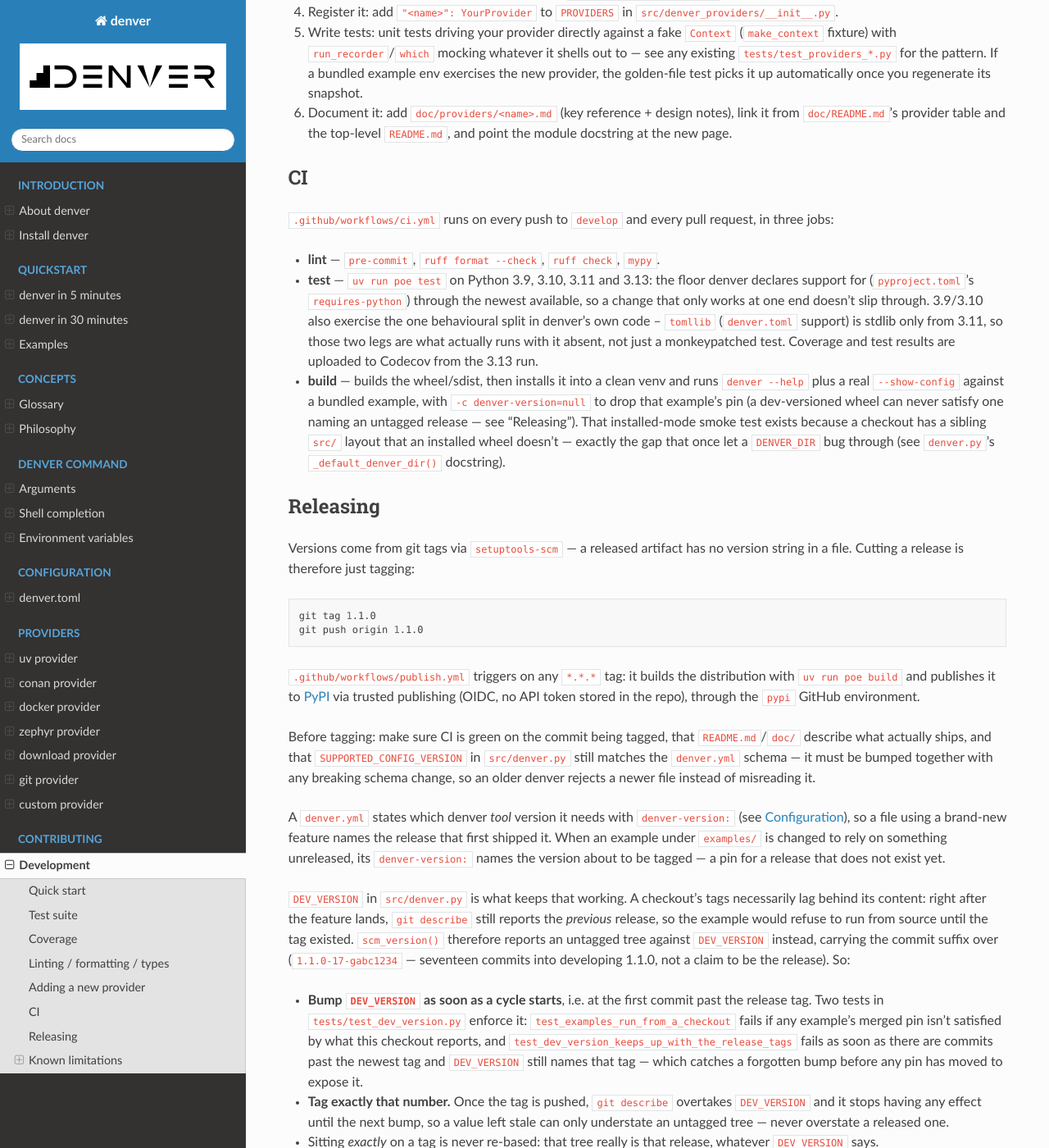
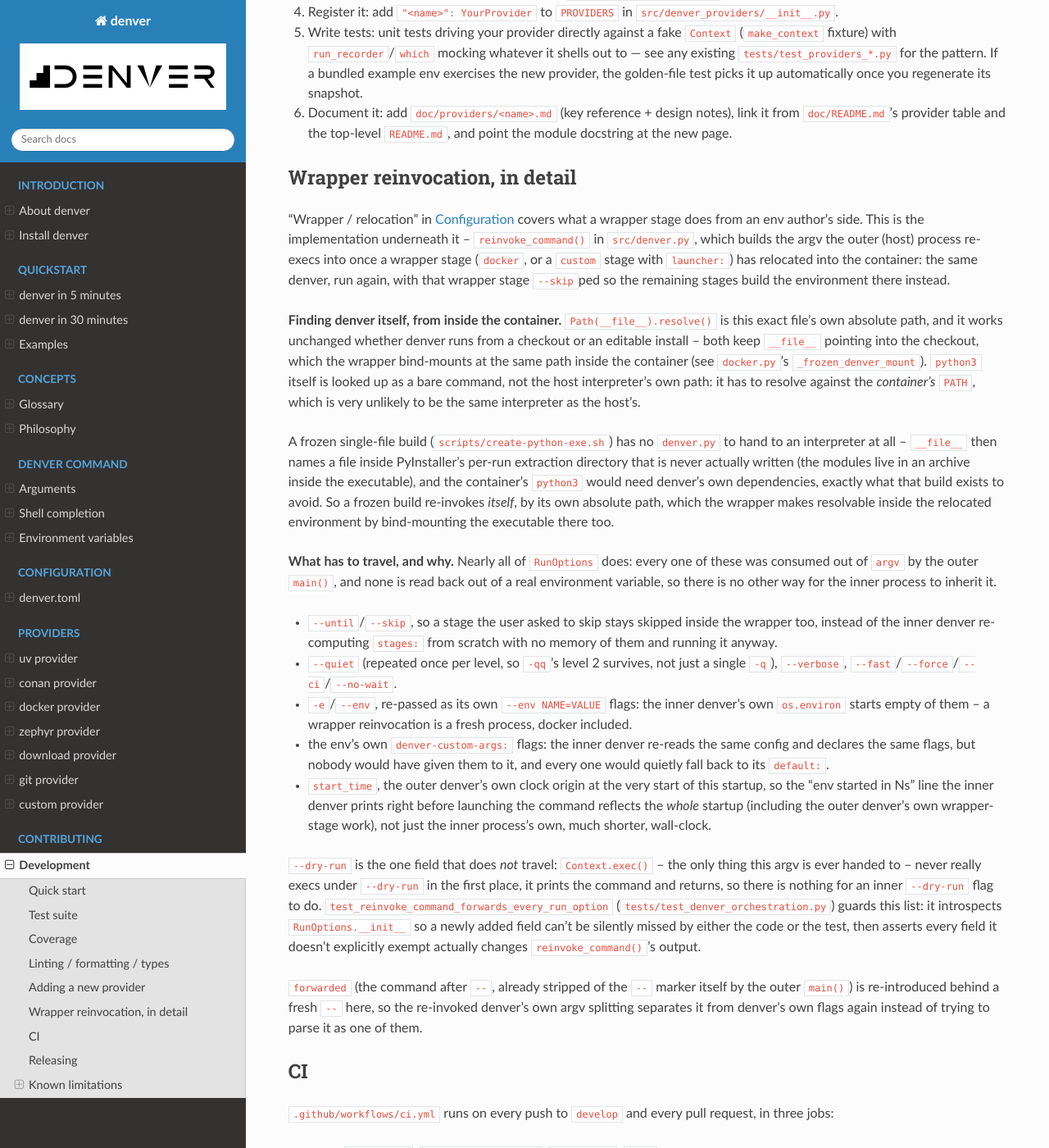
Before and after one commit to thorsten-klein/denver, a Sphinx documentation site: the page built from doc/contributing/development.md, in a window 1280 px wide and 1400 px high, scrolled down 2377 px. Shown: the whole window at 82% size. Built offline with Sphinx 7.4.7 and the Read the Docs theme 3.1.0, drawn with Linux system fonts in a browser that asks for light colours.

Commit message:
docs: move reinvoke_command's design rationale out of its docstring
reinvoke_command's docstring ran ~60 lines for a function whose body
is 12 -- the PyInstaller/bind-mount reasoning and the field-by-field
"what has to travel and why" list are real design rationale, but they
span the whole wrapper-relocation mechanism, not just this one
function, and prose like that doesn't get any less stale sitting where
only a reader already inside reinvoke_command finds it (see
review-fable-5.1.md section 3.9).

Moved the "why" to a new "Wrapper reinvocation, in detail" section in
doc/contributing/development.md, next to the existing user-facing
"Wrapper / relocation" writeup it complements in
doc/configuration/denver-toml.md. The docstring left behind is now a
short what/when summary plus a pointer to that section and to the
regression test that actually guards the field list
(test_reinvoke_command_forwards_every_run_option, added in the
previous commit). _denver_launcher's cross-reference updated to match.

Purely a documentation move: no behavior change, nothing about the
field list itself changed.

Co-Authored-By: Claude Sonnet 5 <noreply@anthropic.com>
(cherry picked from commit 3c6fe4de0b03410a6bd8db3314ba79fa3f3d6d0c)

```diff
--- a/doc/contributing/development.md
+++ b/doc/contributing/development.md
@@ -139,6 +139,71 @@ this or a fork: see "Extension providers" in
    notes), link it from `doc/README.md`'s provider table and the top-level
    `README.md`, and point the module docstring at the new page.
 
+## Wrapper reinvocation, in detail
+
+"Wrapper / relocation" in [Configuration](../configuration/denver-toml.md)
+covers what a wrapper stage does from an env author's side. This is the
+implementation underneath it -- `reinvoke_command()` in `src/denver.py`,
+which builds the argv the outer (host) process re-execs into once a
+wrapper stage (`docker`, or a `custom` stage with `launcher:`) has relocated
+into the container: the same denver, run again, with that wrapper stage
+`--skip`ped so the remaining stages build the environment there instead.
+
+**Finding denver itself, from inside the container.** `Path(__file__).resolve()`
+is this exact file's own absolute path, and it works unchanged whether
+denver runs from a checkout or an editable install -- both keep `__file__`
+pointing into the checkout, which the wrapper bind-mounts at the same path
+inside the container (see `docker.py`'s `_frozen_denver_mount`). `python3`
+itself is looked up as a bare command, not the host interpreter's own path:
+it has to resolve against the *container's* `PATH`, which is very unlikely
+to be the same interpreter as the host's.
+
+A frozen single-file build (`scripts/create-python-exe.sh`) has no
+`denver.py` to hand to an interpreter at all -- `__file__` then names a
+file inside PyInstaller's per-run extraction directory that is never
+actually written (the modules live in an archive inside the executable),
+and the container's `python3` would need denver's own dependencies, exactly
+what that build exists to avoid. So a frozen build re-invokes *itself*, by
+its own absolute path, which the wrapper makes resolvable inside the
+relocated environment by bind-mounting the executable there too.
+
+**What has to travel, and why.** Nearly all of `RunOptions` does: every one
+of these was consumed out of `argv` by the outer `main()`, and none is read
+back out of a real environment variable, so there is no other way for the
+inner process to inherit it.
+
+- `--until`/`--skip`, so a stage the user asked to skip stays skipped
+  inside the wrapper too, instead of the inner denver re-computing
+  `stages:` from scratch with no memory of them and running it anyway.
+- `--quiet` (repeated once per level, so `-qq`'s level 2 survives, not just
+  a single `-q`), `--verbose`, `--fast`/`--force`/`--ci`/`--no-wait`.
+- `-e`/`--env`, re-passed as its own `--env NAME=VALUE` flags: the inner
+  denver's own `os.environ` starts empty of them -- a wrapper reinvocation
+  is a fresh process, docker included.
+- the env's own `denver-custom-args:` flags: the inner denver re-reads the
+  same config and declares the same flags, but nobody would have given them
+  to it, and every one would quietly fall back to its `default:`.
+- `start_time`, the outer denver's own clock origin at the very start of
+  this startup, so the "env started in Ns" line the inner denver prints
+  right before launching the command reflects the *whole* startup
+  (including the outer denver's own wrapper-stage work), not just the
+  inner process's own, much shorter, wall-clock.
+
+`--dry-run` is the one field that does *not* travel: `Context.exec()` --
+the only thing this argv is ever handed to -- never really execs under
+`--dry-run` in the first place, it prints the command and returns, so
+there is nothing for an inner `--dry-run` flag to do.
+`test_reinvoke_command_forwards_every_run_option`
+(`tests/test_denver_orchestration.py`) guards this list: it introspects
+`RunOptions.__init__` so a newly added field can't be silently missed by
+either the code or the test, then asserts every field it doesn't
+explicitly exempt actually changes `reinvoke_command()`'s output.
+
+`forwarded` (the command after `--`, already stripped of the `--` marker
+itself by the outer `main()`) is re-introduced behind a fresh `--` here, so
+the re-invoked denver's own argv splitting separates it from denver's own
+flags again instead of trying to parse it as one of them.
+
 ## CI
 
 `.github/workflows/ci.yml` runs on every push to `develop` and every pull
```
Also changed, not shown: 1 other file.
